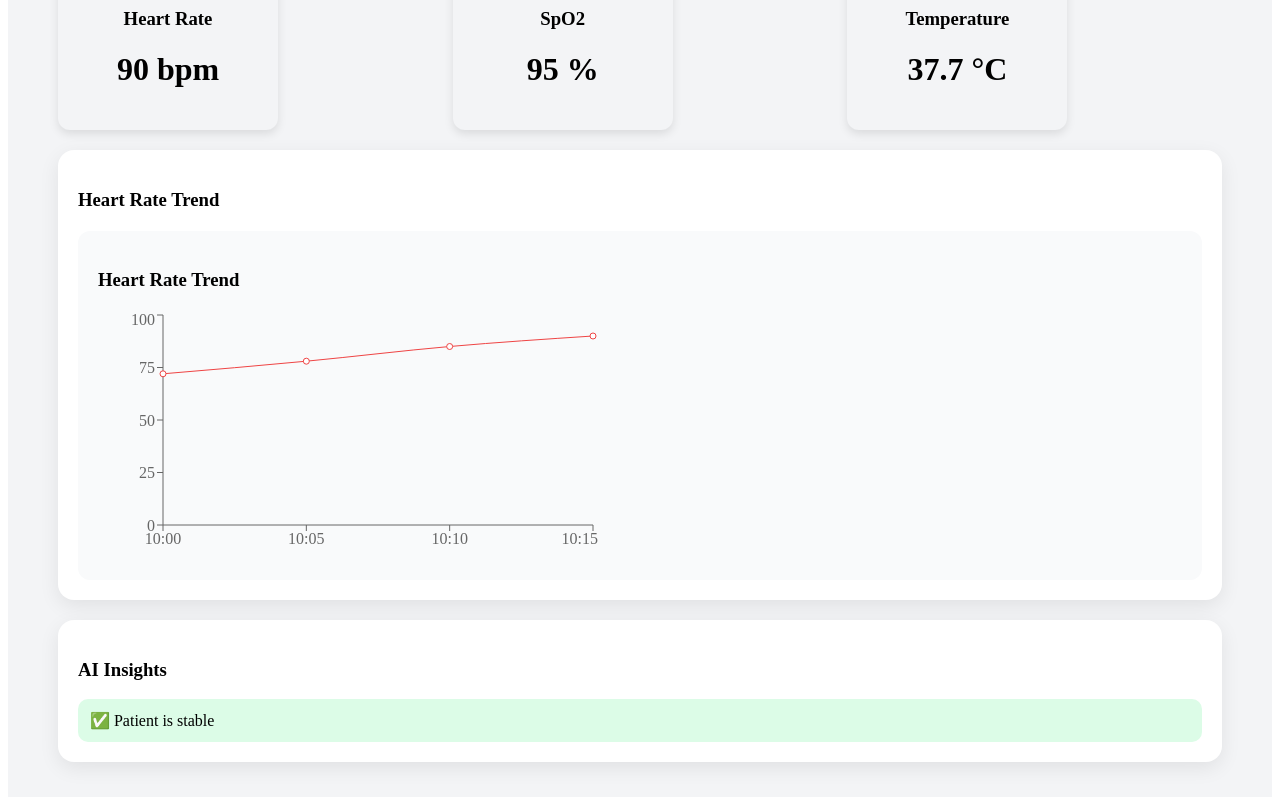
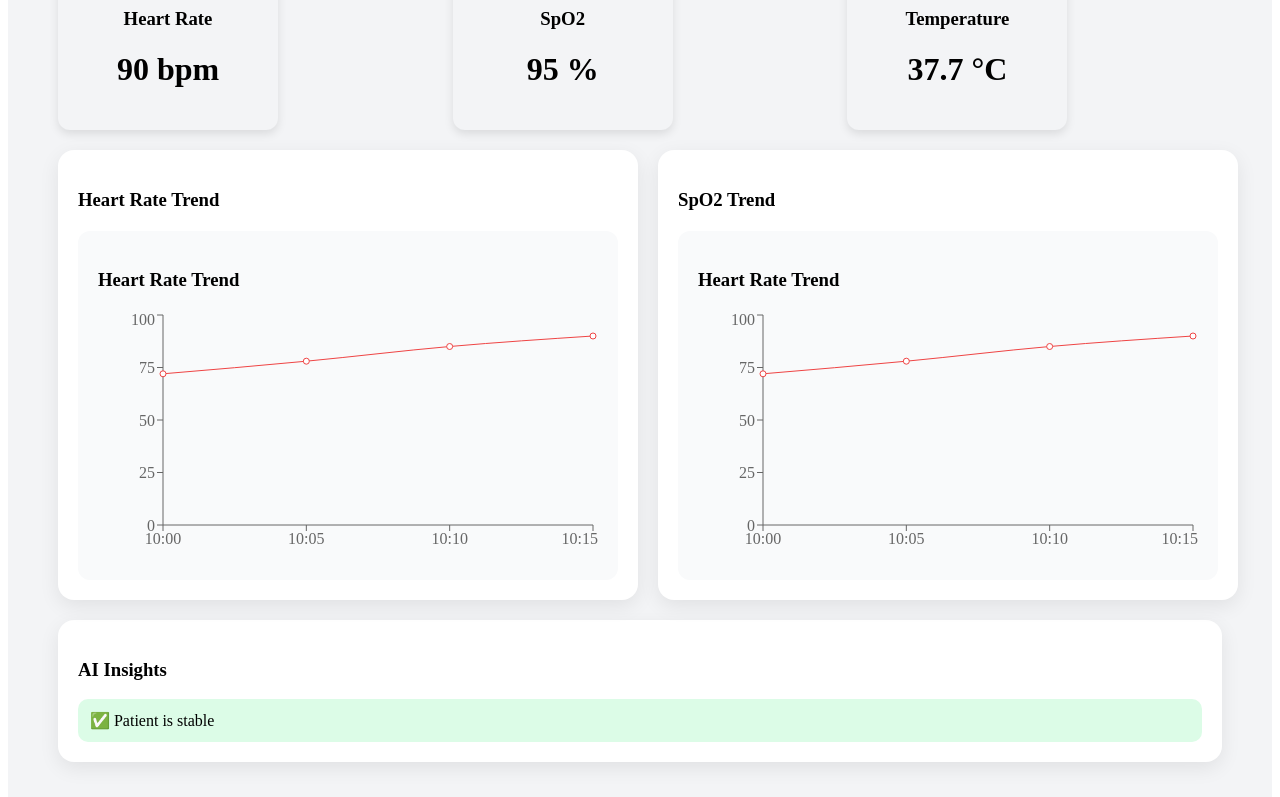
Before and after one commit to Aadya2901/ElderEase, a React app in the folder frontend/: page / in a window 1280 px wide. Shown: the part 596-1393 px from the top of the page. Built offline with nearby package versions, Linux system fonts and the light colour scheme; the HTML template or start-up script is replaced by a standard one.

Commit message:
feat: upgrade to multi-chart dashboard layout

```diff
--- a/frontend/src/pages/PatientDashboard.jsx
+++ b/frontend/src/pages/PatientDashboard.jsx
@@ -153,10 +153,26 @@ export default function PatientDashboard() {
           <VitalCard title="Temperature" value={temperature} unit="°C" />
         </div>
 
-        {/* 📈 CHART */}
-        <div style={{ ...card, marginTop: "20px" }}>
-          <h3>Heart Rate Trend</h3>
-          <HeartRateChart data={history} />
+        {/* 📈 CHART SECTION */}
+        <div style={{
+          display: "grid",
+          gridTemplateColumns: "2fr 1fr",
+          gap: "20px",
+          marginTop: "20px"
+        }}>
+
+          {/* 🔥 BIG MAIN CHART */}
+          <div style={card}>
+            <h3>Heart Rate Trend</h3>
+            <HeartRateChart data={history} />
+          </div>
+
+          {/* 🔥 SECONDARY CHART */}
+          <div style={card}>
+            <h3>SpO2 Trend</h3>
+            <HeartRateChart data={history} />
+          </div>
+
         </div>
 
                 {/* 💡 INSIGHTS */}
```
